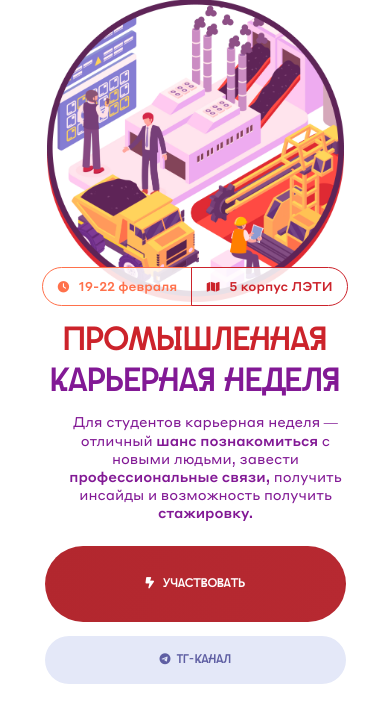
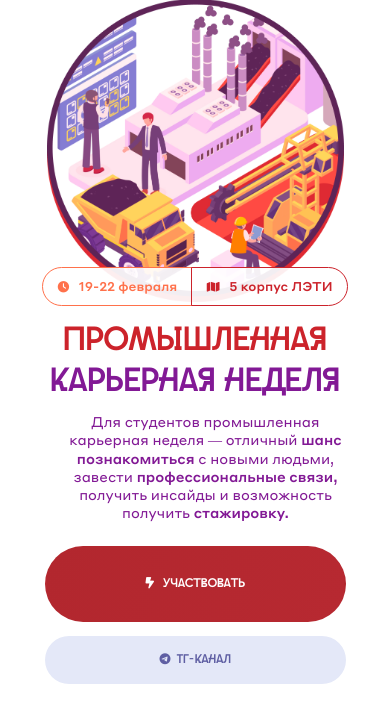
Before and after one commit to matvej-melikhov/career-week-2024, a Flask app: page / in a window 390 px wide. Shown: the part 162-883 px from the top of the page. Run offline with Flask 3, Linux system fonts and the light colour scheme; some libraries are stand-ins or nearby versions; some web fonts are replaced.

Commit message:
Minor corrections

```diff
--- a/app/static/css/main.css
+++ b/app/static/css/main.css
@@ -518,7 +518,7 @@ body {
   display: block;
   font-weight: 400;
   padding: 2rem 2rem;
-  background: #821995;
+  background: #ff714b;
   border-radius: 5px;
   font-size: 1.5rem;
   color: white;
@@ -1032,7 +1032,7 @@ body {
   .main__content {
     width: 100%;
     margin-top: -8rem;
-    background: rgba(255, 255, 255, 0.86);
+    background: rgba(255, 255, 255, 0.92);
     text-align: center;
   }
   .main__tags {
--- a/app/static/css/main.scss
+++ b/app/static/css/main.scss
@@ -507,11 +507,9 @@ body {
 
     &__btn {
         display: block;
-        //        width: 100%;
-        //        max-width: 300px;
         font-weight: 400;
         padding: 2rem 2rem;
-        background: $violet;
+        background: $orange;
         border-radius: 5px;
         font-size: 1.5rem;
         color: white;
@@ -1040,7 +1038,7 @@ body {
         &__content {
             width: 100%;
             margin-top: -8rem;
-            background: rgba(255, 255, 255, 0.86);
+            background: rgba(255, 255, 255, 0.92);
             text-align: center;
         }
 
--- a/app/templates/index.html
+++ b/app/templates/index.html
@@ -3,7 +3,7 @@
 
 <head>
     <meta charset="UTF-8">
-    <title>Карьерная неделя СОКТ</title>
+    <title>Промышленная карьерная неделя СОКТ</title>
     <meta name="viewport" content="width=device-width, initial-scale=1">
 
     <meta property="og:title" content="Промышленная карьерная неделя СОКТ">
@@ -58,7 +58,7 @@
                         <div class="main__tag main__tag_second"><i class="fa-solid fa-map"></i> 5 корпус ЛЭТИ</div>
                     </div>
                     <h1 class="main__title">Промышленная <span>карьерная неделя</span></h1>
-                    <p class="main__text">Для студентов карьерная неделя — отличный <span>шанс познакомиться</span> с новыми людьми, завести <span>профессиональные связи,</span> получить инсайды и возможность получить <span>стажировку.</span></p>
+                    <p class="main__text">Для студентов промышленная карьерная неделя — отличный <span>шанс познакомиться</span> с новыми людьми, завести <span>профессиональные связи,</span> получить инсайды и возможность получить <span>стажировку.</span></p>
                     <div class="main__btns">
                         <a href="#registration" class="main__btn"><i class="fa-solid fa-bolt-lightning"></i> Участвовать</a>
                         <a href="https://t.me/industrial_career_week" class="main__btn main__btn_tg"><i class="fa-brands fa-telegram"></i>ТГ-канал</a>
@@ -169,7 +169,7 @@
     <div class="dev">
         <div class="container">
             <div class="dev__inner">
-                <h3 class="dev__title">Разработка сайта - <span>IT отдел СОКТ</span></h3>
+                <h3 class="dev__title">Разработка сайта — <span>IT отдел СОКТ</span></h3>
                 <p class="dev__text">Хочешь вступить в наши ряды?</p>
                 <a target="_blank" href="https://vk.com/eltech_career?w=wall-113893523_4141" class="dev__btn">Перейти</a>
             </div>
```
Also changed, not shown: app/static/img/3.jpg (deleted), app/static/img/logo-leti-gold-rus-2017.png (deleted).
